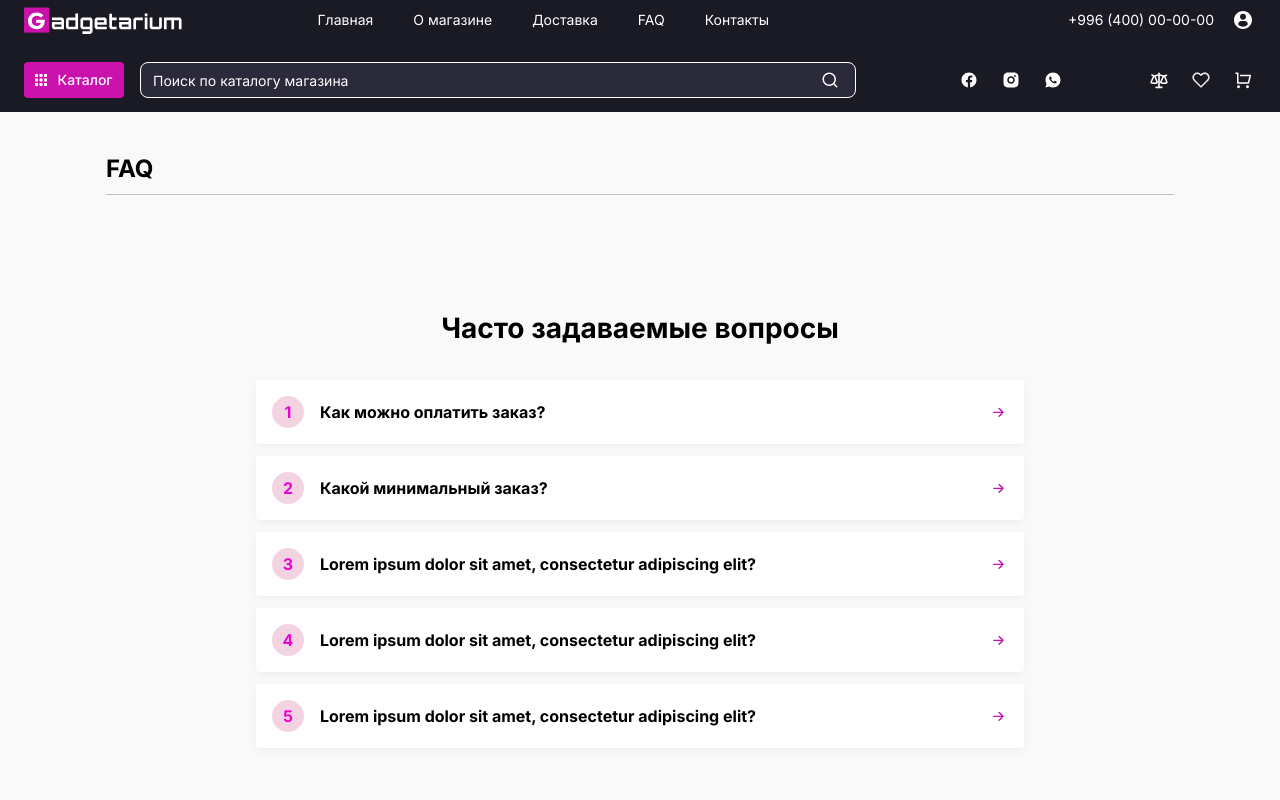
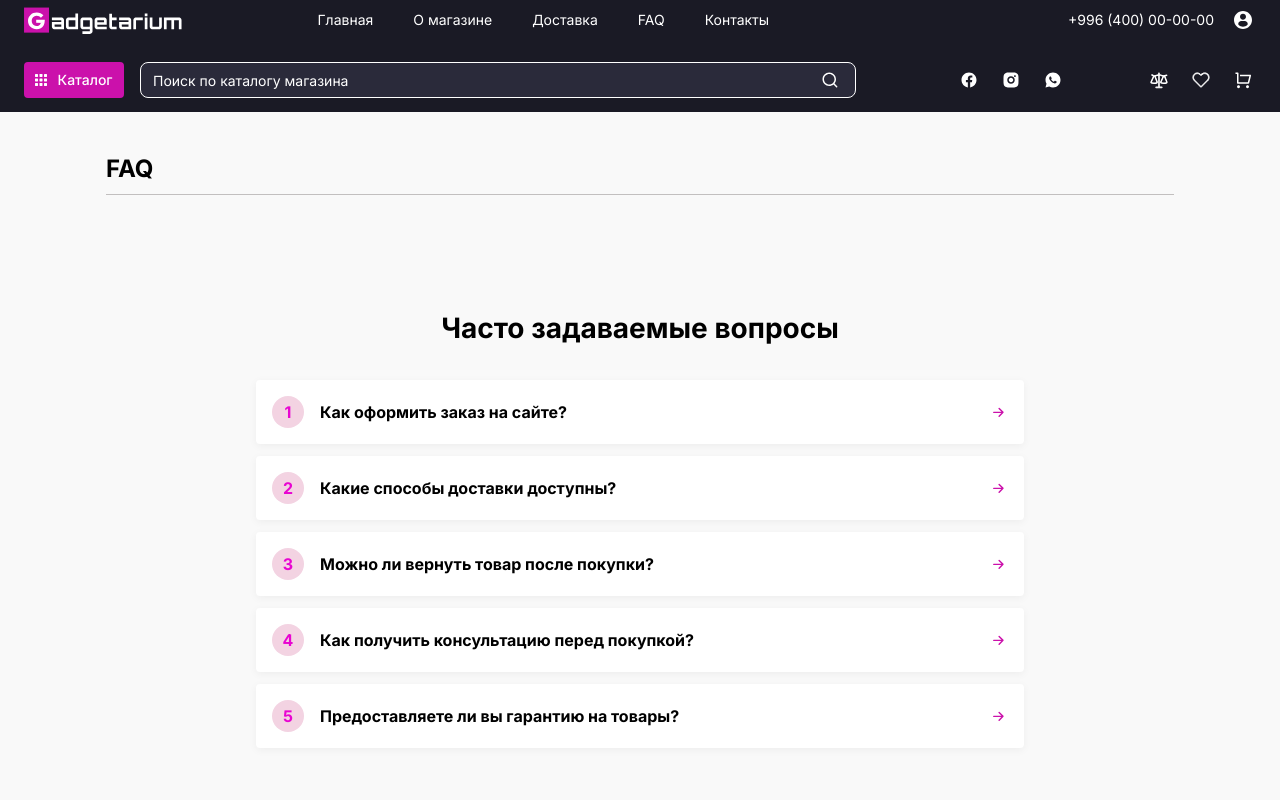
Before and after one commit to peaksoft-school/Gadjetarium-js16-ev, a React (Vite) app: page / in a window 1280 px wide. Shown: the top 800 px of the page. Built offline with nearby package versions, Linux system fonts and the light colour scheme.

Commit message:
fixed text

```diff
--- a/src/components/FAQ.jsx
+++ b/src/components/FAQ.jsx
@@ -25,31 +25,34 @@ const FAQ = () => {
    const faqData = [
       {
          id: 'panel1',
-         question: 'Как можно оплатить заказ?',
+         question: 'Как оформить заказ на сайте?',
          answer:
-            'Вы можете оплатить заказ с помощью кредитной карты, PayPal или банковского перевода.',
+            'Вы можете оформить заказ, выбрав нужные товары и перейдя в корзину. Далее следуйте инструкциям по оформлению доставки и оплаты.',
       },
       {
          id: 'panel2',
-         question: 'Какой минимальный заказ?',
+         question: 'Какие способы доставки доступны?',
          answer: [
-            'Uma aliquet dignissim pharetra connectetur commodo peltenterque sit tellus.',
+            'Мы предлагаем курьерскую доставку, самовывоз и доставку через почтовые службы и еще доставка бесплатно.',
          ],
       },
       {
          id: 'panel3',
-         question: 'Lorem ipsum dolor sit amet, consectetur adipiscing elit?',
-         answer: 'Ответ на вопрос 3',
+         question: 'Можно ли вернуть товар после покупки?',
+         answer:
+            'Да, вы можете вернуть товар в течение 14 дней с момента получения, если он не был в употреблении и сохранена упаковка.',
       },
       {
          id: 'panel4',
-         question: 'Lorem ipsum dolor sit amet, consectetur adipiscing elit?',
-         answer: 'Ответ на вопрос 4',
+         question: 'Как получить консультацию перед покупкой?',
+         answer:
+            'Вы можете связаться с нашим менеджером по телефону или через онлайн-чат на сайте. Мы с радостью ответим на все ваши вопросы.',
       },
       {
          id: 'panel5',
-         question: 'Lorem ipsum dolor sit amet, consectetur adipiscing elit?',
-         answer: 'Ответ на вопрос 5',
+         question: 'Предоставляете ли вы гарантию на товары?',
+         answer:
+            'Да, на все товары предоставляется гарантия сроком от 6 до 24 месяцев, в зависимости от категории продукта.',
       },
    ]
 
```
